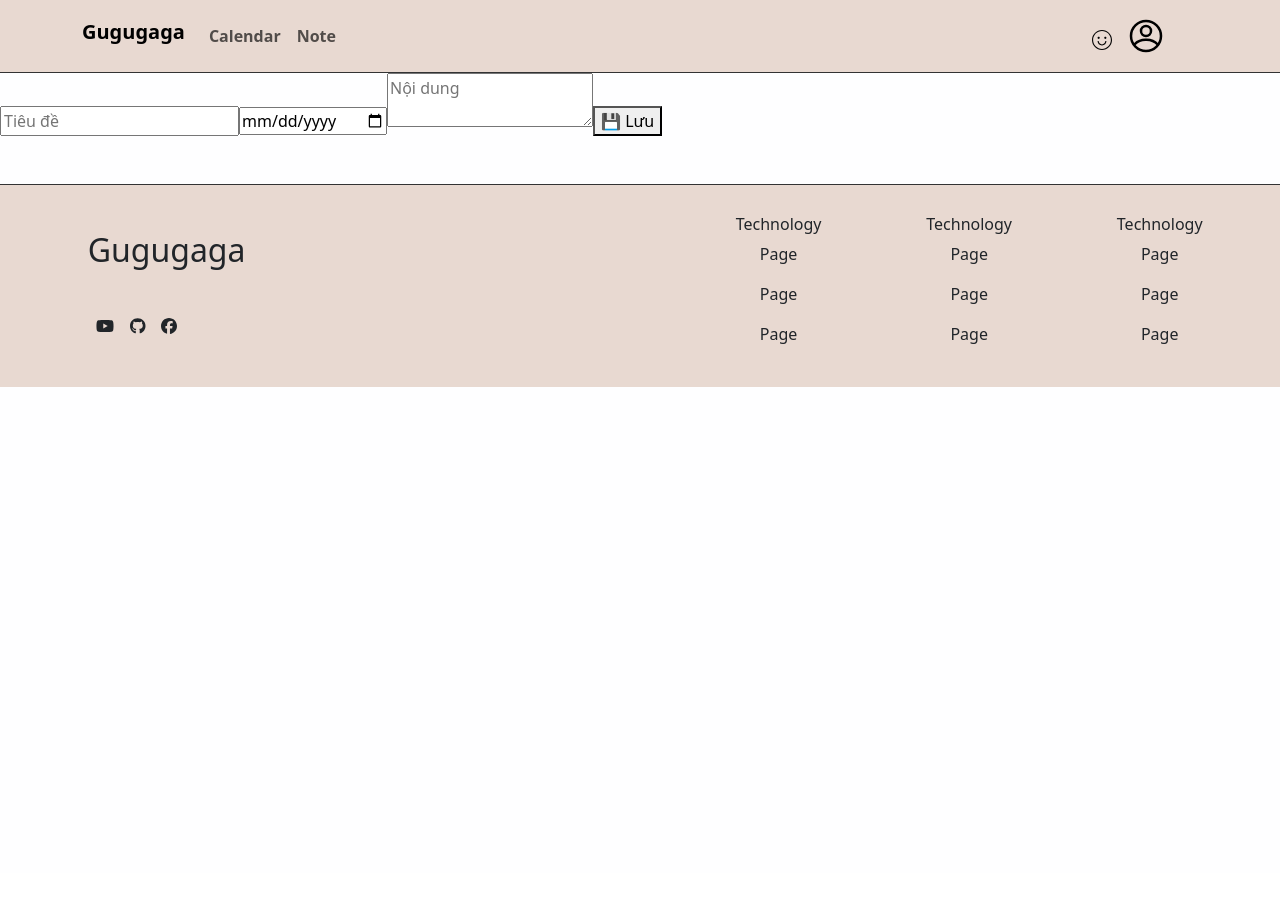
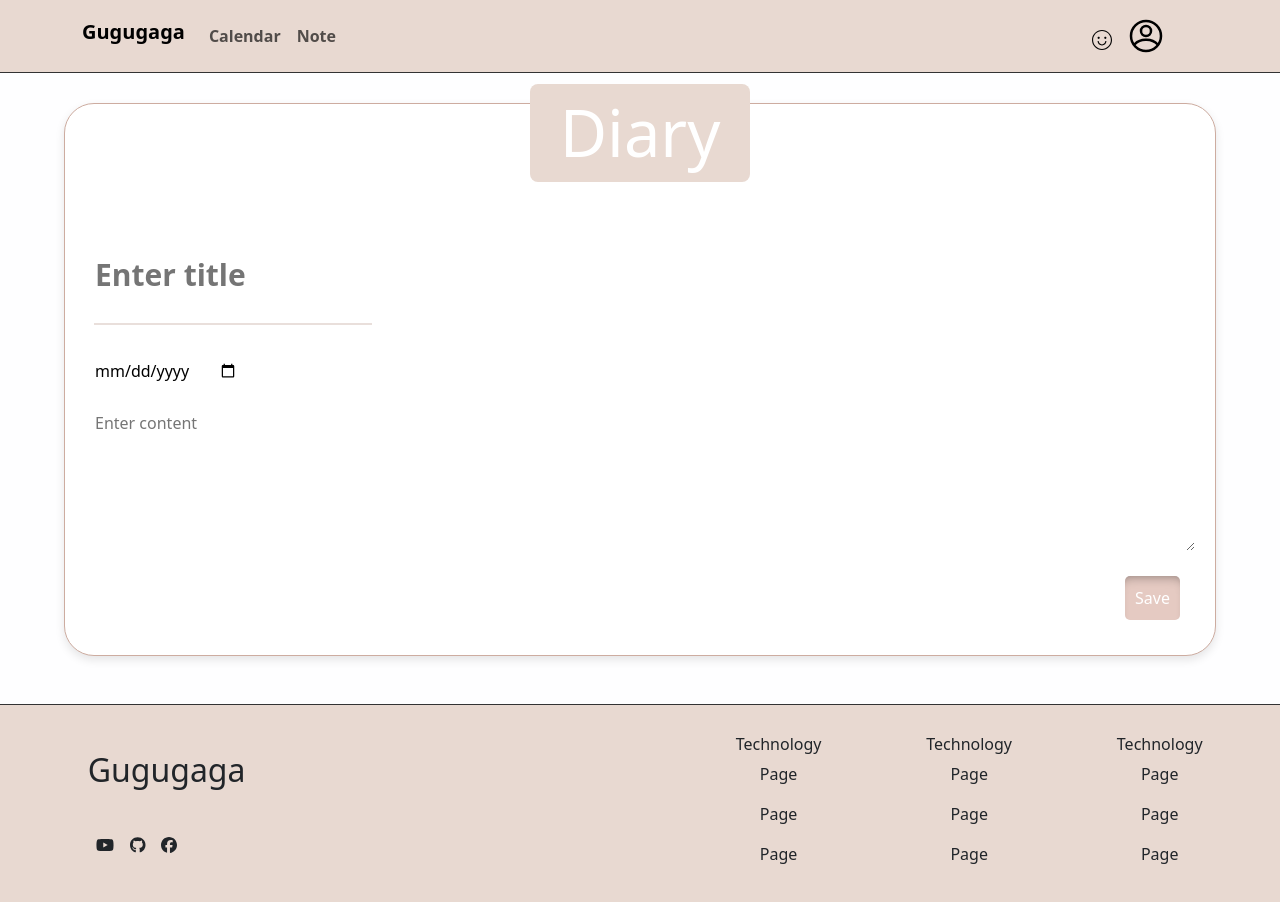
Before and after one commit to ldqanh1408/gugugaga, a React (Create React App) app in the folder client/: page /note in a window 1280 px wide. Shown: the top 902 px of the page. Before the commit the page ends 873 px from the top, so only its background shows below. Built offline with nearby package versions, Linux system fonts and the light colour scheme; sample sign-in values are in the browser's storage.

Commit message:
Khung Diary, khung box bên trái/phải

```diff
--- /dev/null
+++ b/client/src/Pages/Note/ChatBox.css
@@ -0,0 +1,35 @@
+.chat-box-container {
+    padding-left: 0 !important;
+    margin-left: 0 !important;
+    max-width: 100vw !important;
+    width: 100% !important;
+  }
+
+
+.chat-box{
+    width: 90vw;
+    height: 90vh;
+    max-width: 1200px; /* Giữ khung không quá to trên màn hình lớn */
+    max-height: 600px;
+    border: 2px solid #CDACA0;
+    border-radius: 10px;
+    background-color: #CDACA0;
+    border-radius: 0 20px 20px 0px;
+    box-shadow: 4px 4px 10px rgba(0, 0, 0, 0.2);
+    display: flex;
+    flex-direction: column;
+    justify-content: space-between;
+    padding: 0px;
+    margin-top: 20px;
+    margin-right: 50px;
+    box-sizing: content-box;
+    overflow: hidden; /* Chặn tràn */
+}
+
+.chat-toolbar {
+    width: 100%;
+    display: flex;
+    padding: 0;
+    margin: 0;
+    background-color: #E8D9D1;
+}
--- a/client/src/Pages/Note/ChatBox.js
+++ b/client/src/Pages/Note/ChatBox.js
@@ -1,10 +1,17 @@
 import React from "react";
+import "./ChatBox.css";
 
 function ChatBox() {
   return (
-    <div>
-      <h3>Chat</h3>
-      <p>(Khung chat ở đây)</p>
+    <div className="chat-box-container d-flex justify-content-center align-items-center">
+      <div className="chat-box">
+
+        <div className="chat-toolbar top">
+          <h1>HI</h1>
+
+        </div>
+
+      </div>
     </div>
   );
 }
--- a/client/src/Pages/Note/NoteEditor.css
+++ b/client/src/Pages/Note/NoteEditor.css
@@ -1,36 +1,114 @@
-/* Định dạng container chính */
-.note-editor {
+.note-editor-container {
+    width: 100%;
+    max-width: 90%;
+    margin: auto;
+    padding: 20px;
+    border-radius: 30px;
+    background: #fff;
+    box-shadow: 0px 4px 10px rgba(0, 0, 0, 0.1);
+    border: 1px solid #CDACA0;
     display: flex;
     flex-direction: column;
-    gap: 10px;  /* Khoảng cách giữa các ô */
-    padding: 15px;
-    border: 1px solid #ddd;
-    border-radius: 8px;
-    width: 100%;
-    max-width: 400px; /* Giới hạn chiều rộng */
-    background: #f9f9f9;
+    gap: 10px;
+    margin-top: 30px;
   }
 
-  /* Định dạng input và textarea */
-  .note-editor input, .note-editor textarea {
+.note-diary {
+    font-size: 65px;
+    text-align: center;
+    background-color: #E8D9D1;
+    color: white;
+    display: inline-block;
+    width: auto; /* Không bị kéo dài */
+    max-width: fit-content; /* Chỉ rộng theo nội dung */
+    border-radius: 8px;
+    margin: auto;
+    margin-top: -40px;
+    padding: 0px 30px 0px 30px;
+    margin-bottom: 50px;
+}
+
+  .note-title, .note-date, .note-content {
     width: 100%;
-    padding: 8px;
+    padding: 10px;
     border: 1px solid #ccc;
-    border-radius: 4px;
-    font-size: 14px;
+    border-radius: 5px;
+    font-size: 16px;
   }
 
-  /* Nút lưu */
-  .note-editor button {
-    padding: 10px;
-    background: #007bff;
+.note-title {
+    border: none;
+    font-size: 30px;
+    font-weight: bold;
+    color: black;
+    padding-bottom: 0px;
+    outline: none;
+}
+
+.note-line {
+    border: none;
+    height: 1px;
+    background-color: #a87f70;
+    width: 25%; /* Chỉ dài 1/4 màn hình */
+    height: 2px;
+    margin-left: 9px;
+}
+
+.note-date {
+    outline: none;
+    border: none;
+    padding: 8px 70% 8px 10px; /* Tăng padding phải để tạo khoảng trống */
+}
+
+.date-container {
+    position: relative;
+    display: flex;
+    align-items: center;
+    width: fit-content; /* Tùy chỉnh chiều rộng */
+}
+
+.note-date {
+    outline: none;
+    border: none;
+    padding: 8px 40px 8px 10px; /* Để chừa chỗ cho icon */
+    font-size: 16px;
+}
+
+.note-content {
+    min-height: 150px;
+    outline: none;
+    resize: vertical;
+    border: none;
+    max-height: 500px; /* Độ cao tối đa (tuỳ chỉnh) */
+}
+
+.button-container {
+    display: flex;
+    justify-content: flex-end; /* Đẩy nội dung về bên phải */
+}
+
+.save-btn {
+    background: #E5CAC2;
     color: white;
     border: none;
-    border-radius: 4px;
+    padding: 10px;
+    margin-top: 15px;
+    margin-right: 15px;
+    margin-bottom: 15px;
+    border-radius: 5px;
     cursor: pointer;
-    font-size: 14px;
-  }
+    transition: background 0.2s;
+    box-shadow:
+        inset 0px 8px 10px -5px rgba(0, 0, 0, 0.23),
+        inset 0px 4px 6px -6px rgba(0, 0, 0, 0.2);
+    display: inline-block;
+    width: auto; /* Không bị kéo dài */
+    max-width: fit-content; /* Chỉ rộng theo nội dung */
+    transition: all 0.2s ease-in-out; /* Hiệu ứng mượt */
+}
 
-  .note-editor button:hover {
-    background: #0056b3;
-  }
+.save-btn:hover {
+    background: #E5CAC2;
+    box-shadow: 0px 4px 8px rgba(0, 0, 0, 0.2); /* Đổ bóng khi hover */
+    transform: translateY(-2px); /* Nhấc nút lên một chút */
+}
--- a/client/src/Pages/Note/NoteEditor.js
+++ b/client/src/Pages/Note/NoteEditor.js
@@ -10,12 +10,32 @@ function NoteEditor({ note = {}, onSave }) {
     onSave({ title, date, content });
   };
 
+  const autoResizeTextArea = (event) => {
+    event.target.style.height = "auto"; // Reset height trước
+    event.target.style.height = event.target.scrollHeight + "px"; // Gán chiều cao theo nội dung
+  };
+
   return (
-    <div>
-      <input value={title} onChange={(e) => setTitle(e.target.value)} placeholder="Tiêu đề" />
-      <input type="date" value={date} onChange={(e) => setDate(e.target.value)} />
-      <textarea value={content} onChange={(e) => setContent(e.target.value)} placeholder="Nội dung" />
-      <button onClick={handleSubmit}>💾 Lưu</button>
+    <div className="note-editor-container">
+      <div className="note-diary">Diary</div>
+      <input className="note-title" value={title} onChange={(e) => setTitle(e.target.value)} placeholder="Enter title" />
+      <hr class="note-line"></hr>
+
+      <div className="date-container">
+        <input className="note-date" type="date" value={date} onChange={(e) => setDate(e.target.value)} />
+      </div>
+
+      <textarea className="note-content"
+        value={content}
+        onChange={(e) => {
+          setContent(e.target.value);
+          autoResizeTextArea(e);
+          }}
+        placeholder="Enter content">
+      </textarea>
+      <div className="button-container">
+        <button className="save-btn" onClick={handleSubmit}>Save</button>
+      </div>
     </div>
   );
 }
--- /dev/null
+++ b/client/src/Pages/Note/NoteViewer.css
@@ -0,0 +1,88 @@
+.note-viewer-container {
+    padding-right: 0 !important;
+    margin-right: 0 !important;
+    max-width: 100vw !important;
+    width: 100% !important;
+  }
+
+.note-viewer {
+    width: 90vw;
+    height: 90vh;
+    max-width: 1200px; /* Giữ khung không quá to trên màn hình lớn */
+    max-height: 600px;
+    border: 2px solid #CDACA0;
+    border-radius: 10px;
+    background-color: white;
+    border-radius: 20px 0 0 20px;
+    box-shadow: 4px 4px 10px rgba(0, 0, 0, 0.2);
+    display: flex;
+    flex-direction: column;
+    justify-content: space-between;
+    padding: 0px;
+    margin-top: 20px;
+    margin-left: 50px;
+    box-sizing: content-box;
+    overflow: hidden; /* Chặn tràn */
+}
+
+.toolbar {
+    width: 100%;
+    display: flex;
+    justify-content: center;
+    padding: 0;
+    margin: 0;
+    background-color: #CDACA0;
+    position: relative;
+}
+
+.toolbar .btn {
+    background-color: transparent !important;
+    border: transparent;
+    padding: 5px 15px;
+    font-size: 18px;
+    color: #E8D9D1;
+    cursor: pointer;
+    transition: all 0.2s ease-in-out;
+}
+
+.toolbar .btn:hover {
+    border: transparent;
+    background-color: transparent;
+    color: white;
+    text-shadow: 2px 4px 6px rgba(0, 0, 0, 0.3); /* Bóng đổ */;
+}
+
+.note-data {
+    flex: 1;
+    padding: 15px;
+    overflow: auto;
+    font-size: 20px;
+    line-height: 1.5;
+    text-align: center;
+}
+
+.edit-btn {
+    position:absolute;
+    right: 10px;
+    border: none;
+    padding: 5px;
+    cursor: pointer;
+    transition: transform 0.2s ease-in-out;
+}
+
+/* Giữ nút tam giác ở giữa */
+.triangle-wrapper {
+    flex: 1;
+    display: flex;
+    justify-content: center;
+}
+
+.edit-btn:hover {
+    transform: scale(1.1);
+    filter: brightness(1.2);
+}
+
+.edit-icon {
+    width: 20px;
+    height: 20px;
+}
--- a/client/src/Pages/Note/NoteViewer.js
+++ b/client/src/Pages/Note/NoteViewer.js
@@ -1,18 +1,34 @@
-import React from "react";
+import React, {useState} from "react";
+import "./NoteViewer.css";
+import EditButton from "../../assets/imgs/EditButton.svg";
 
-function NoteViewer({ note, onEdit, onPrev, onNext, hasPrev, hasNext }) {
+function NoteViewer() {
+  const [note, setNote] = useState("Nothing!!!");
+
   return (
-    <div>
-      <h2>{note.title}</h2>
-      <p>{note.date}</p>
-      <p>{note.content}</p>
+    <div className="note-viewer-container d-flex justify-content-center align-items-center">
+      <div className="note-viewer">
+        <div className="toolbar top">
 
-      {/* Nút chỉnh sửa */}
-      <button onClick={onEdit}>✏️ Chỉnh sửa</button>
+          <button className="btn edit-btn">
+            <img src={EditButton} alt="Edit" className="edit-icon"/>
+          </button>
 
-      {/* Nút điều hướng */}
-      <button onClick={onPrev} disabled={!hasPrev}>⬅️ Trước</button>
-      <button onClick={onNext} disabled={!hasNext}>➡️ Sau</button>
+          <div className="triangle-wrapper">
+            <button className="btn">▲</button>
+          </div>
+
+
+        </div>
+
+        <div className="note-data text-center">
+          <p>Nothing</p>
+        </div>
+
+        <div className="toolbar bottom">
+          <button className="btn">▼</button>
+        </div>
+      </div>
     </div>
   );
 }
--- a/client/src/Pages/Note/ResizeHandle.css
+++ b/client/src/Pages/Note/ResizeHandle.css
@@ -6,15 +6,41 @@
 
 .left-pane, .right-pane {
   overflow: auto;
-    padding: 10px;
+
 }
 
 .resize-handle {
   width: 5px;
   cursor: ew-resize;
-    background: gray;
+  background: white;
 }
 
 .resize-handle:hover {
-    background: black;
+  background-color: rgba(255, 255, 255, 0.5); /* Làm sáng thanh để dễ thấy */
+  width: 8px; /* Nở ra một chút để rõ hơn */
 }
+
+.resize-handle {
+  width: 5px;
+  cursor: ew-resize;
+  background: white;
+  position: relative;
+}
+
+/* Tạo nút dẹt */
+.resize-handle::before {
+  content: "";
+  position: absolute;
+  top: 40%;
+  left: 50%;
+  width: 5px;
+  height: 20px;
+  background-color: transparent;
+  border-radius: 5px;
+  transform: translate(-50%, -50%);
+  transition: background-color 0.3s ease;
+}
+
+.resize-handle:hover::before {
+  background-color: rgba(100, 100, 100, 0.2);
+}
```
Also changed, not shown: client/src/assets/imgs/EditButton.svg (added). Lines whose indentation alone changed are shown as unchanged.
